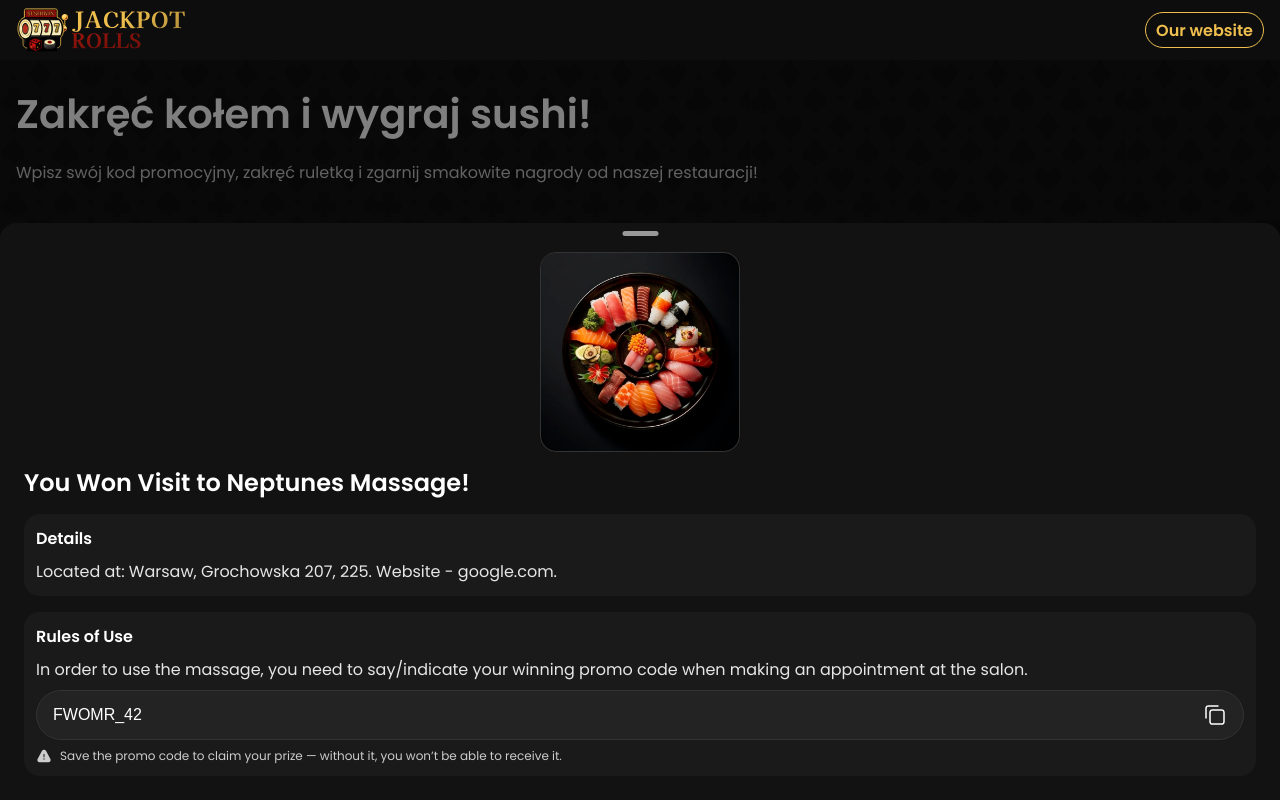
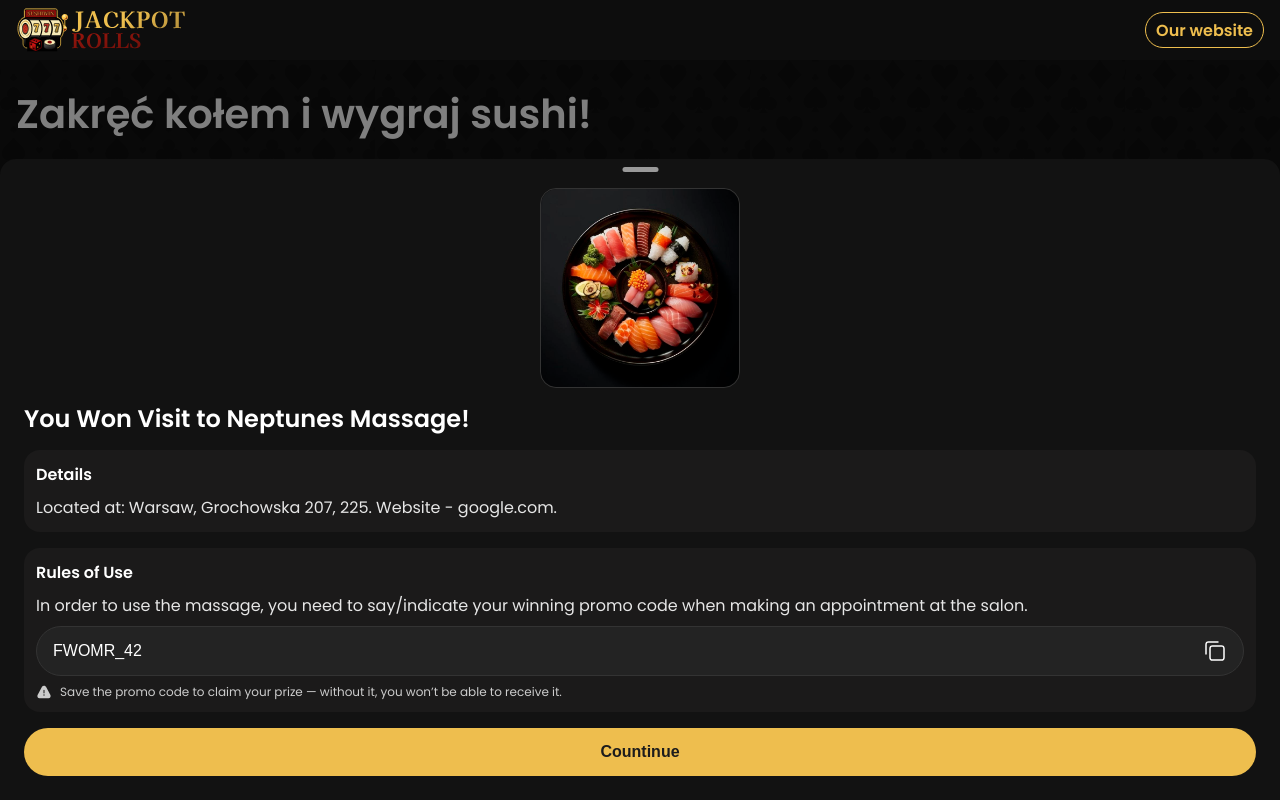
Before and after one commit to monolit9951/sushi-casino, a React (Vite) app: page / in a window 1280 px wide. Shown: the top 800 px of the page. Built offline with nearby package versions, Linux system fonts and the light colour scheme.

Commit message:
sticky button

```diff
--- a/src/components/modalSlider/modalSlider.scss
+++ b/src/components/modalSlider/modalSlider.scss
@@ -31,7 +31,7 @@
         }
 
         > .modaSlider_content_container{
-            padding: 16px;
+            padding: 16px 16px 0 16px;
             max-height: 80vh;
             overflow-y: auto;
             box-sizing: border-box;
@@ -112,6 +112,19 @@
                     }
                 }
             }
+
+            > .modalSlide_closeButton{
+                position: sticky;
+                bottom: 0;
+                background-color: globals.$color-modal-black;
+                padding: 16px 0;
+                display: flex;
+
+                > .button_global_presset{
+                    flex: 1;
+                    max-width: none;
+                }
+            }
         }
     }
 }
--- a/src/components/modalSlider/modalSlider.tsx
+++ b/src/components/modalSlider/modalSlider.tsx
@@ -46,7 +46,9 @@
                             </div>
                         </div>
                     </div>
-
+                    <div className="modalSlide_closeButton">
+                        <button className="button_global_presset">Countinue</button>
+                    </div>
                 </div>
             </div>
         </div>
```
